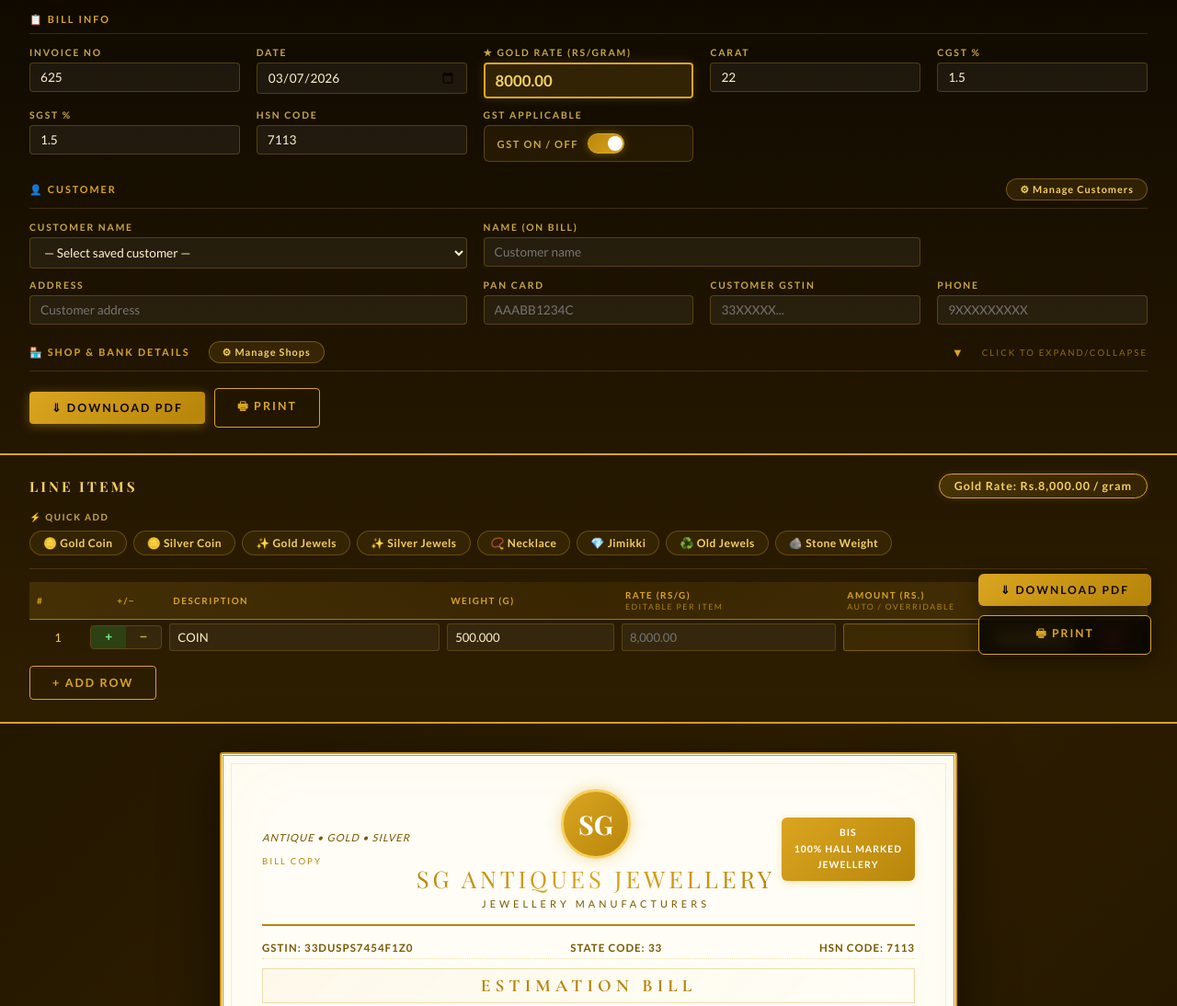
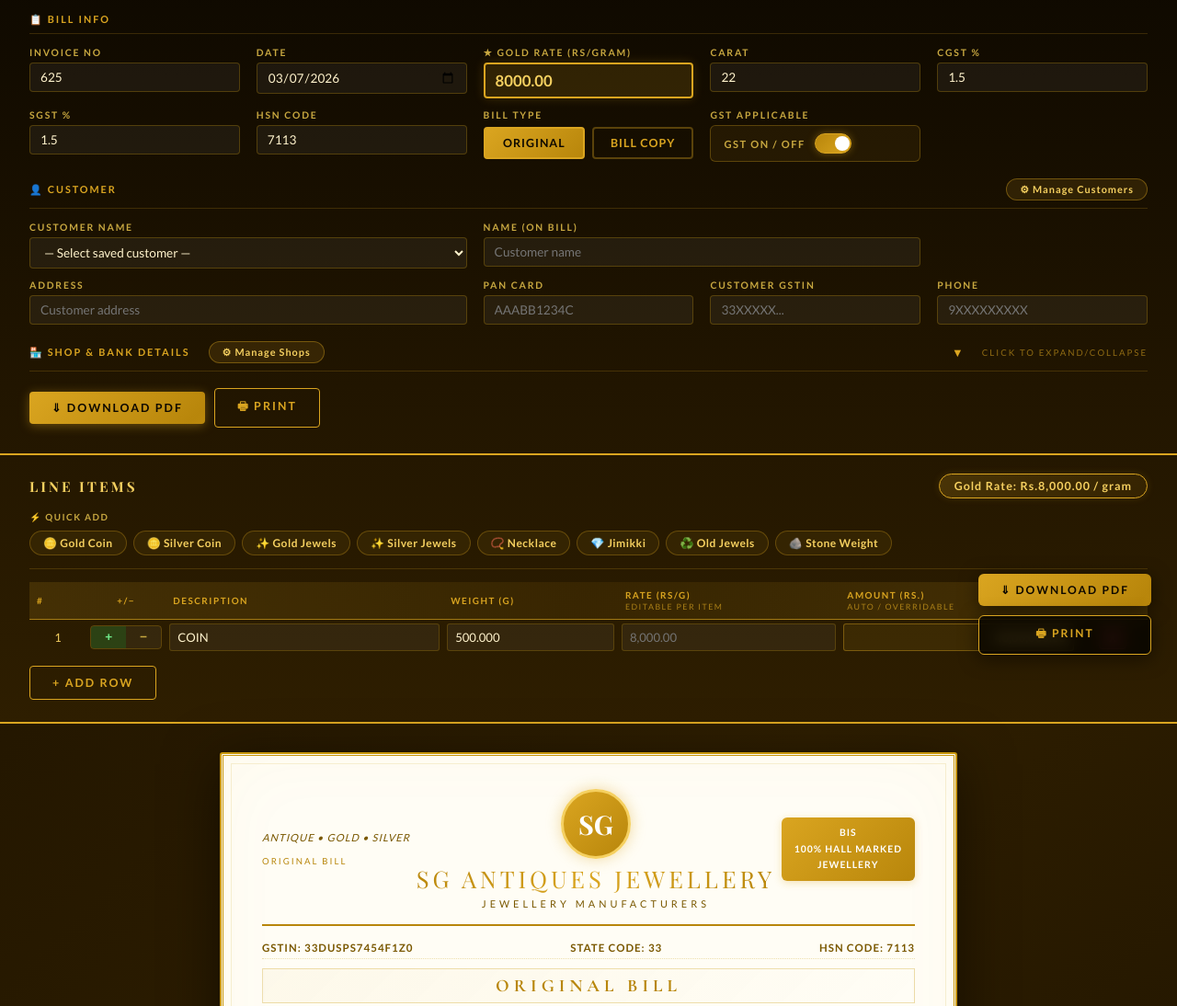
Before and after one commit to LogeshApps/Billing, a plain HTML site: page index.html in a window 1280 px wide. Shown: the part 60-1154 px from the top of the page at 92% size. Drawn offline with nearby package versions, Linux system fonts and the light colour scheme; no server answers; a web font is replaced by a local one.

Commit message:
Update index.html

```diff
--- a/index.html
+++ b/index.html
@@ -359,7 +359,7 @@
   border-radius: 2px;
 }
 #bill::before {
-  content: 'BILL COPY';
+  content: attr(data-watermark);
   position: absolute; top: 50%; left: 50%;
   transform: translate(-50%, -50%) rotate(-35deg);
   font-family: 'Playfair Display', serif;
@@ -573,6 +573,13 @@
     <div class="field-group">
       <label>HSN Code</label>
       <input id="hsn" value="7113" oninput="render()">
+    </div>
+    <div class="field-group">
+      <label>Bill Type</label>
+      <div style="display:flex;gap:8px;margin-top:2px">
+        <button id="btn-original" onclick="setBillType('original')" style="flex:1;padding:8px 10px;border-radius:4px;font-family:'Lato',sans-serif;font-size:0.78rem;font-weight:700;letter-spacing:1px;cursor:pointer;border:2px solid var(--g2);background:linear-gradient(135deg,var(--g2),var(--g1));color:#0d0800;transition:all 0.2s">ORIGINAL</button>
+        <button id="btn-copy" onclick="setBillType('copy')" style="flex:1;padding:8px 10px;border-radius:4px;font-family:'Lato',sans-serif;font-size:0.78rem;font-weight:700;letter-spacing:1px;cursor:pointer;border:2px solid rgba(218,165,32,0.35);background:transparent;color:var(--g2);transition:all 0.2s">BILL COPY</button>
+      </div>
     </div>
     <div class="field-group" style="justify-content:flex-end">
       <label>GST Applicable</label>
@@ -1591,6 +1598,10 @@
 }
 
 function render() {
+  // Update watermark
+  var billEl = document.getElementById('bill');
+  if (billEl) billEl.setAttribute('data-watermark', window.currentBillType === 'original' ? 'ORIGINAL' : 'BILL COPY');
+
   var invNo=g('inv-no'), invDate=fmtDate(g('inv-date')), goldRate=getGoldRate();
   var carat=g('carat'), custName=g('cust-name'), custAddr=g('cust-addr');
   var custPan=g('cust-pan'), custGstin=g('cust-gstin'), custPhone=g('cust-phone');
@@ -1659,12 +1670,12 @@
 
   document.getElementById('bill').innerHTML =
     '<div class="bill-header">'
-      + '<div style="font-size:0.7rem;color:var(--muted);letter-spacing:1px;line-height:2.2"><em>ANTIQUE &bull; GOLD &bull; SILVER</em><br><span style="font-size:0.6rem;letter-spacing:2px;color:#b8860b">BILL COPY</span></div>'
+      + '<div style="font-size:0.7rem;color:var(--muted);letter-spacing:1px;line-height:2.2"><em>ANTIQUE &bull; GOLD &bull; SILVER</em><br><span style="font-size:0.6rem;letter-spacing:2px;color:#b8860b">' + (window.currentBillType === 'original' ? 'ORIGINAL BILL' : 'BILL COPY') + '</span></div>'
       + '<div class="bill-logo"><div class="logo-circle">' + shopLogo + '</div><div class="brand-name" style="text-align:center">' + shopName + '</div><div class="brand-subtitle" style="text-align:center">' + shopTagline + '</div></div>'
       + '<div class="bis-badge">BIS<br>100% Hall Marked<br>Jewellery</div>'
     + '</div>'
     + '<div class="bill-top-meta"><span>GSTIN: ' + gstin + '</span><span>State Code: 33</span><span>HSN Code: ' + hsn + '</span></div>'
-    + '<div class="bill-type-tag">Estimation Bill</div>'
+    + '<div class="bill-type-tag">' + (window.currentBillType === 'original' ? 'Original Bill' : 'Bill Copy') + '</div>'
     + '<div class="bill-meta">'
       + '<div class="meta-row"><span class="meta-label">Inv. No</span><span class="meta-value">: ' + invNo + '</span></div>'
       + '<div class="meta-row"><span class="meta-label">Gold Rate/' + carat + 'ct</span><span class="meta-value">: Rs.' + fmtMoney(goldRate) + ' /gram</span></div>'
@@ -1746,6 +1757,31 @@
   btn.disabled = false;
 }
 
+// Bill type: 'original' | 'copy'
+window.currentBillType = 'original';
+
+function setBillType(type) {
+  window.currentBillType = type;
+  var btnOriginal = document.getElementById('btn-original');
+  var btnCopy = document.getElementById('btn-copy');
+  if (type === 'original') {
+    btnOriginal.style.background = 'linear-gradient(135deg,var(--g2),var(--g1))';
+    btnOriginal.style.color = '#0d0800';
+    btnOriginal.style.borderColor = 'var(--g2)';
+    btnCopy.style.background = 'transparent';
+    btnCopy.style.color = 'var(--g2)';
+    btnCopy.style.borderColor = 'rgba(218,165,32,0.35)';
+  } else {
+    btnCopy.style.background = 'linear-gradient(135deg,var(--g2),var(--g1))';
+    btnCopy.style.color = '#0d0800';
+    btnCopy.style.borderColor = 'var(--g2)';
+    btnOriginal.style.background = 'transparent';
+    btnOriginal.style.color = 'var(--g2)';
+    btnOriginal.style.borderColor = 'rgba(218,165,32,0.35)';
+  }
+  render();
+}
+
 renderItemsEditor();
 render();
 // Load customers and shops from GitHub on startup
```
